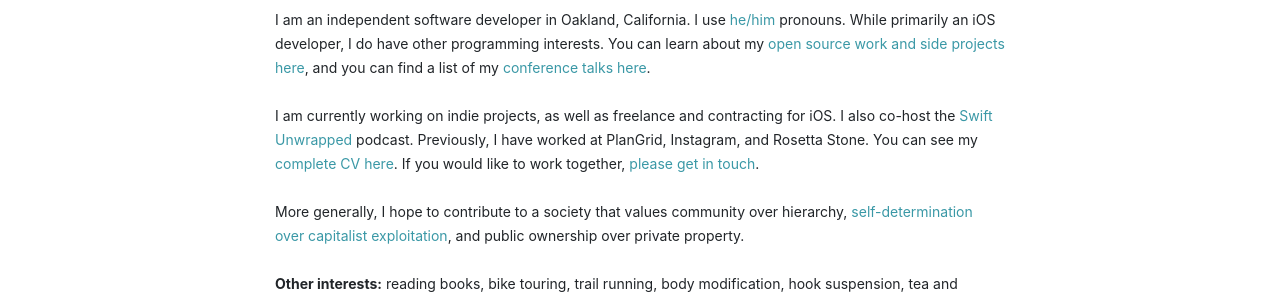
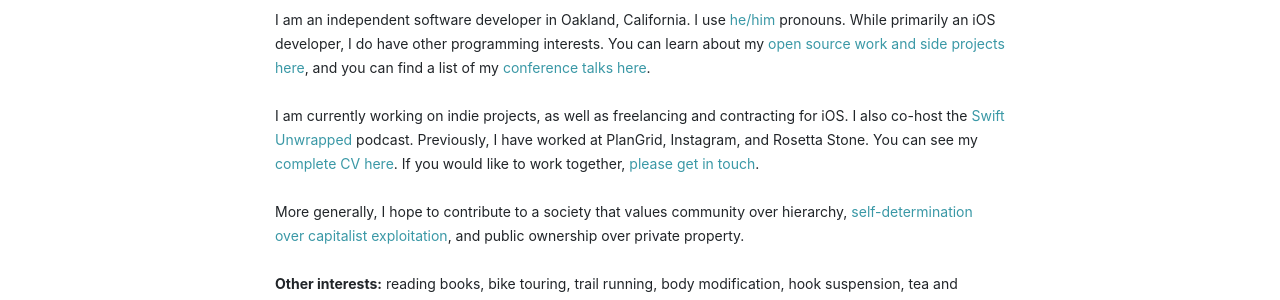
Before and after one commit to jessesquires/jessesquires.com, a Jekyll site: the page built from about.md, in a window 1280 px wide. Shown: the part 158-458 px from the top of the page. Built offline with Jekyll 4.4.1, drawn with Linux system fonts in a browser that asks for light colours; nearby versions of some CDN libraries; library files that are not in the unit come from our copies.

Commit message:
minor edits

```diff
--- a/about.md
+++ b/about.md
@@ -5,7 +5,7 @@
 
 I am an independent software developer in Oakland, California. I use [he/him](https://pronoun.is/he) pronouns. While primarily an iOS developer, I do have other programming interests. You can learn about my [open source work and side projects here](/projects), and you can find a list of my [conference talks here](/speaking).
 
-I am currently working on indie projects, as well as freelance and contracting for iOS. I also co-host the [Swift Unwrapped](https://spec.fm/podcasts/swift-unwrapped) podcast. Previously, I have worked at PlanGrid, Instagram, and Rosetta Stone. You can see my [complete CV here](/linkedout). If you would like to work together, [please get in touch](/contact).
+I am currently working on indie projects, as well as freelancing and contracting for iOS. I also co-host the [Swift Unwrapped](https://spec.fm/podcasts/swift-unwrapped) podcast. Previously, I have worked at PlanGrid, Instagram, and Rosetta Stone. You can see my [complete CV here](/linkedout). If you would like to work together, [please get in touch](/contact).
 
 More generally, I hope to contribute to a society that values community over hierarchy, [self-determination over capitalist exploitation](https://crimethinc.com/tce), and public ownership over private property.
 
```
Also changed, not shown: index.md (+1 -1 lines).
